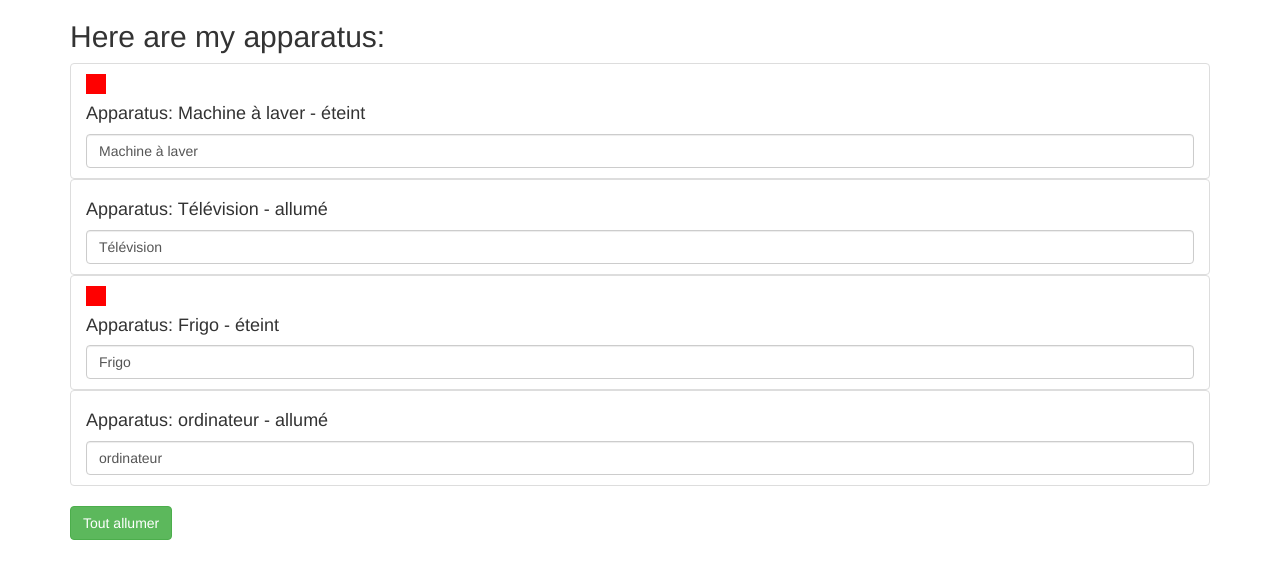
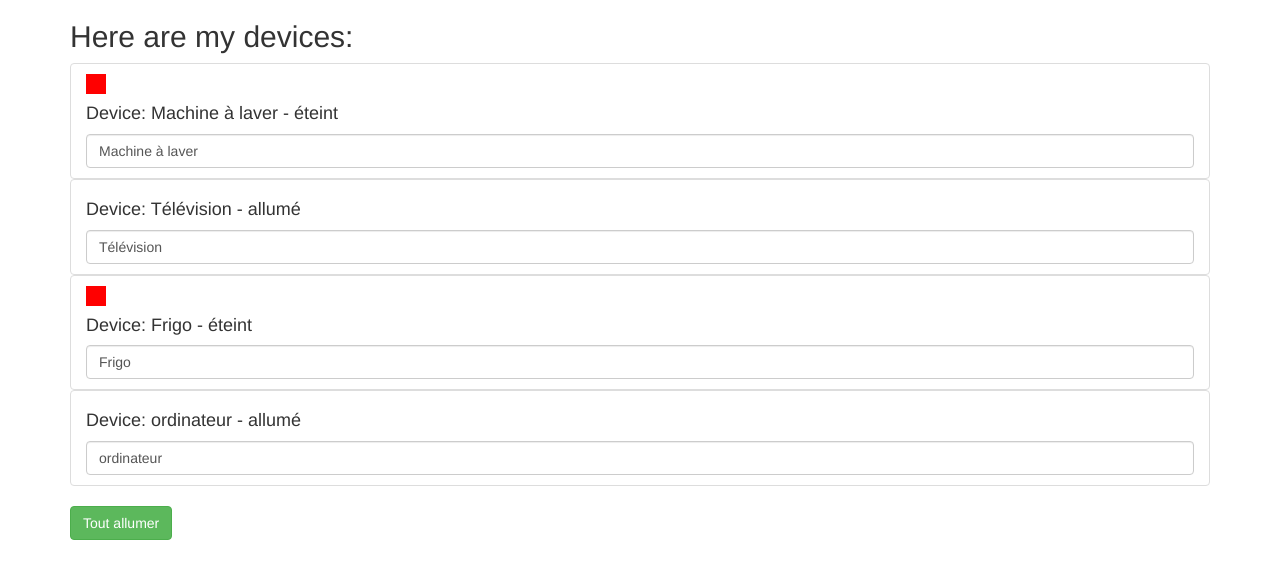
Before and after one commit to nsanzabandi-fiacre-clean-code-tutorials/angular-tutorial-second-app, an Angular app: page / in a window 1280 px wide. Shown: the top 578 px of the page. Built offline with nearby package versions, Linux system fonts and the light colour scheme.

Commit message:
Renamed the comomponent apparatus in device

```diff
--- a/src/app/app.component.html
+++ b/src/app/app.component.html
@@ -1,13 +1,13 @@
-<!-- Apparatus components -->
+<!-- Adevice components -->
 <div class="container">
   <div class="row">
     <div class="col-xs-12">
-      <h2>Here are my apparatus: </h2>
+      <h2>Here are my devices: </h2>
       <ul class="list-group">
-        <app-apparatus *ngFor="let device of devices"
-                        [apparatusName]="device.name"
-                        [apparatusStatus]="device.status">
-        </app-apparatus>
+        <app-device *ngFor="let device of devices"
+                        [deviceName]="device.name"
+                        [deviceStatus]="device.status">
+        </app-device>
       </ul>
       <button class="btn btn-success"
               type="button"
--- a/src/app/app.component.ts
+++ b/src/app/app.component.ts
@@ -10,7 +10,7 @@ export class AppComponent {
   title = 'angular-tutorial-second-app';
   isAuthentified = false;
 
-  // TODO: Rename apparatus in devices.
+  // TODO: Rename device in devices.
   devices = [
     {
       name: 'Machine à laver',
--- a/src/app/app.module.ts
+++ b/src/app/app.module.ts
@@ -3,14 +3,14 @@ import { NgModule } from '@angular/core';
 
 import { AppComponent } from './app.component';
 import { FirstComponentComponent } from './first-component/first-component.component';
-import { ApparatusComponent } from './apparatus/apparatus.component';
+import { DeviceComponent } from './device/device.component';
 import { FormsModule} from '@angular/forms';
 
 @NgModule({
   declarations: [
     AppComponent,
     FirstComponentComponent,
-    ApparatusComponent
+    DeviceComponent
   ],
   imports: [
     BrowserModule,
--- a/src/app/apparatus/apparatus.component.html
+++ /dev/null
@@ -1,8 +0,0 @@
-<li class="list-group-item">
-  <div style="width:20px;height:20px;background-color:red;"
-    *ngIf="apparatusStatus === 'éteint'">
-  </div>
-  <h4> Apparatus: {{ apparatusName }} - {{ getStatus() }}
-  </h4>
-  <input type="text" name="apparatusNameInput" class="form-control" [(ngModel)] = "apparatusName">
-</li>
--- a/src/app/apparatus/apparatus.component.ts
+++ /dev/null
@@ -1,22 +0,0 @@
-import { Component, Input, OnInit } from '@angular/core';
-
-@Component({
-  selector: 'app-apparatus',
-  templateUrl: './apparatus.component.html',
-  styleUrls: ['./apparatus.component.css']
-})
-export class ApparatusComponent implements OnInit {
-
-  @Input() apparatusName: string;
-  @Input() apparatusStatus: string;
-
-  constructor() { }
-
-  ngOnInit() {
-  }
-
-  getStatus() {
-    return this.apparatusStatus;
-  }
-
-}
--- /dev/null
+++ b/src/app/device/device.component.html
@@ -0,0 +1,8 @@
+<li class="list-group-item">
+  <div style="width:20px;height:20px;background-color:red;"
+    *ngIf="deviceStatus === 'éteint'">
+  </div>
+  <h4> Device: {{ deviceName }} - {{ getStatus() }}
+  </h4>
+  <input type="text" name="deviceNameInput" class="form-control" [(ngModel)] = "deviceName">
+</li>
--- /dev/null
+++ b/src/app/device/device.component.ts
@@ -0,0 +1,22 @@
+import { Component, Input, OnInit } from '@angular/core';
+
+@Component({
+  selector: 'app-device',
+  templateUrl: './device.component.html',
+  styleUrls: ['./device.component.css']
+})
+export class DeviceComponent implements OnInit {
+
+  @Input() deviceName: string;
+  @Input() deviceStatus: string;
+
+  constructor() { }
+
+  ngOnInit() {
+  }
+
+  getStatus() {
+    return this.deviceStatus;
+  }
+
+}
```
Also changed, not shown: src/app/device/device.component.css (added), 1 other file (tests, documents, lock files or other folders).
